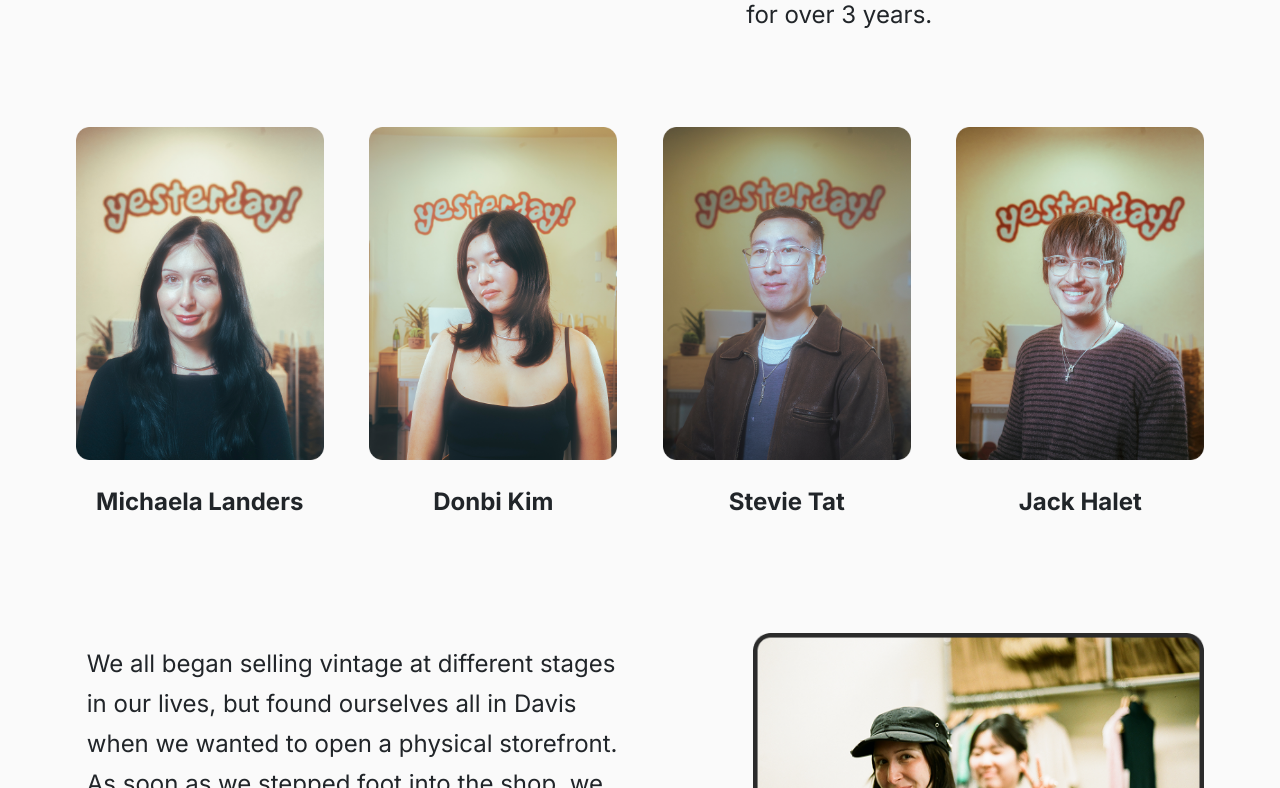
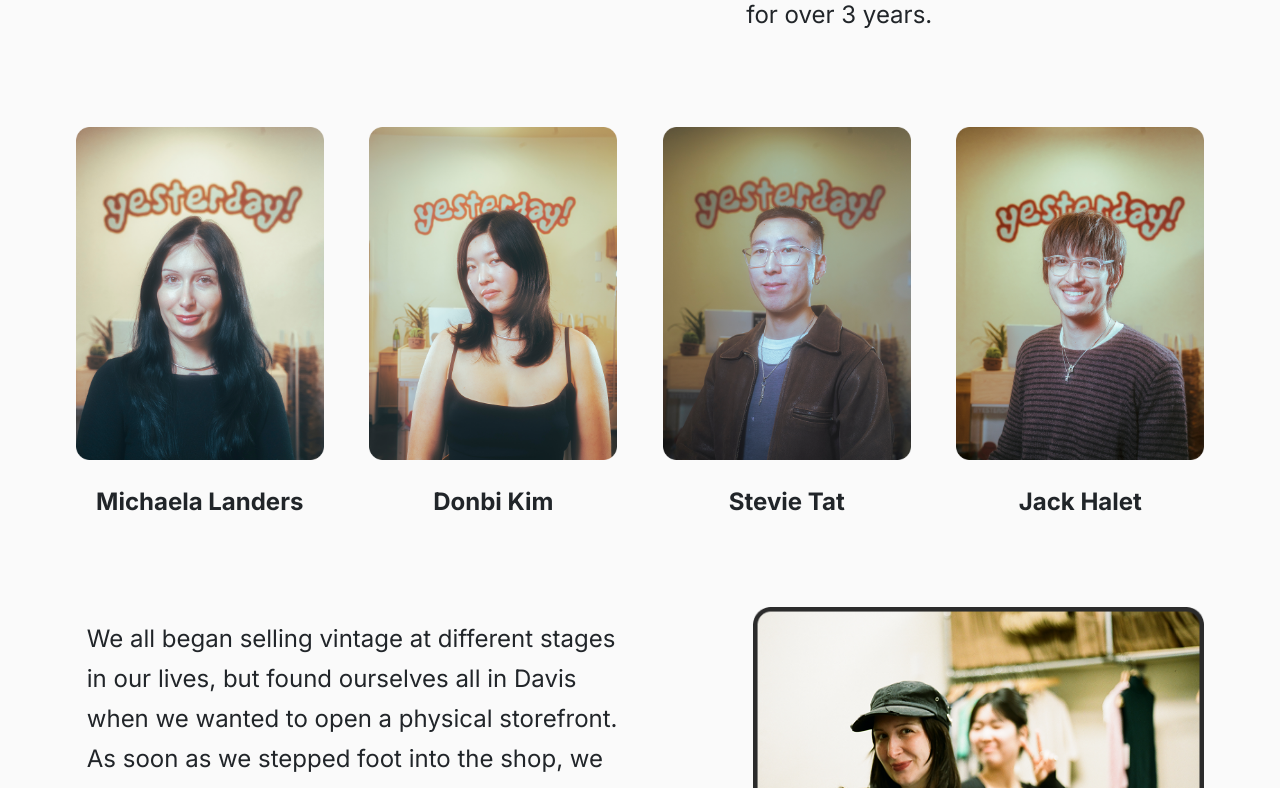
Before and after one commit to include-davis/yesterday-vintage, a Next.js app: page /about in a window 1280 px wide. Shown: the part 852-1640 px from the top of the page. Built offline with nearby package versions, Linux system fonts and the light colour scheme.

Commit message:
fixed gap between the row of images and closing message

```diff
--- a/app/(pages)/about/about.module.scss
+++ b/app/(pages)/about/about.module.scss
@@ -44,7 +44,7 @@
 }
 
 .collumn {
-    width: 60%;
+    width: auto;
 
     display: flex;
     flex-direction: column;
@@ -53,7 +53,6 @@
 }
 
 .row, .pictureRow {
-    padding-bottom: 3%;
     margin: 2% 5%;
 
     display: flex;
@@ -65,10 +64,12 @@
 }
 
 .row {
+    padding-bottom: 3%;
     gap: 9%;
 }
 
 .pictureRow {
+    padding-bottom: 1%;
     gap: 4%;
 }
 
```
